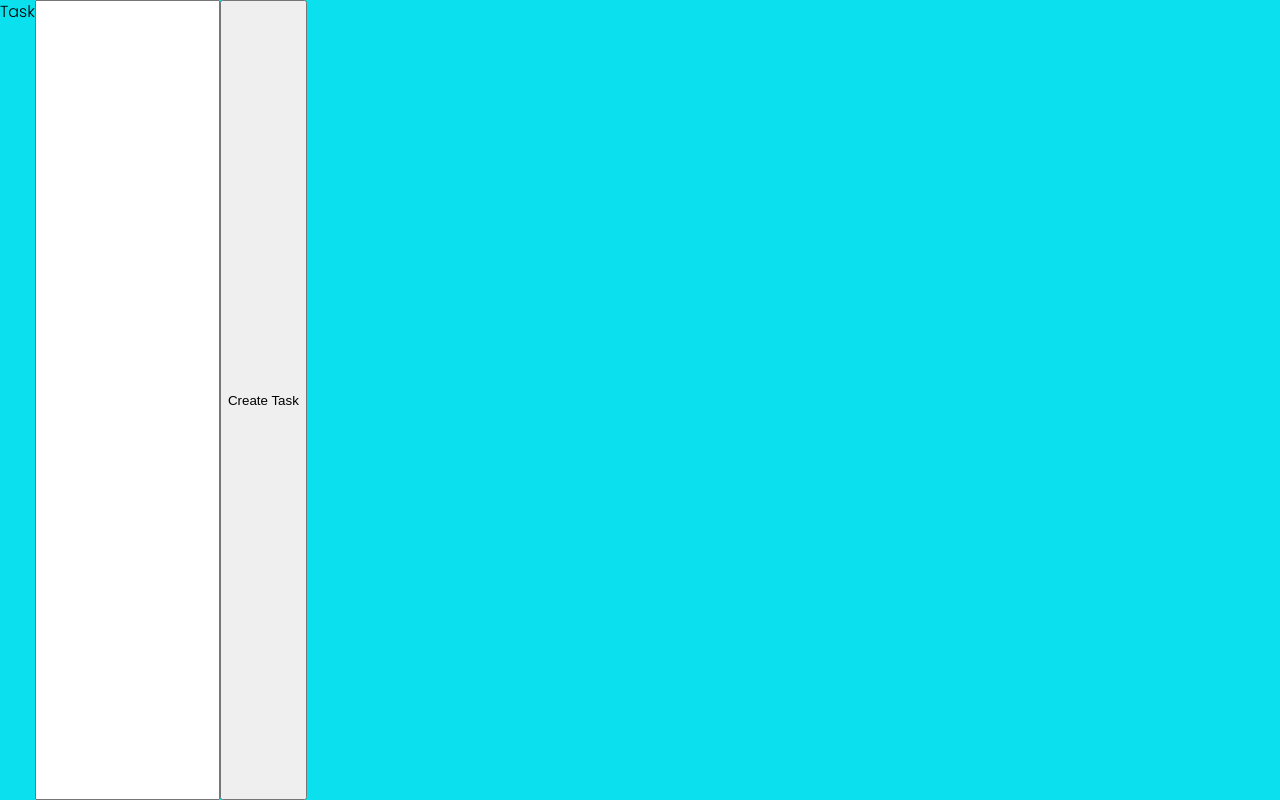
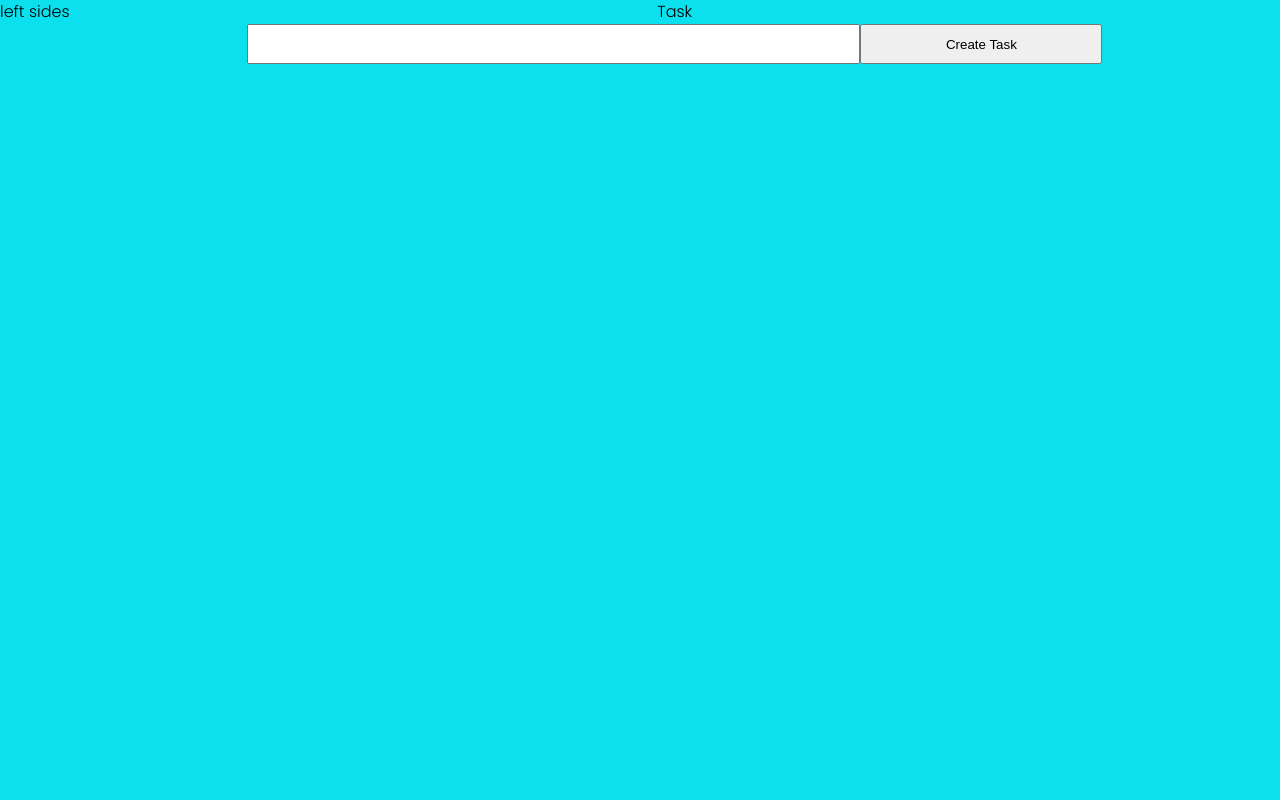
Before and after one commit to wuharry/vue_test_todo, a Vue app: page /todo in a window 1280 px wide. Built offline with nearby package versions, Linux system fonts and the light colour scheme.

Commit message:
ToDo頁面CSS調整

```diff
--- a/src/components/TaskList.vue
+++ b/src/components/TaskList.vue
@@ -1,26 +1,39 @@
 <script setup lang="ts">
-import { ref } from 'vue'
-import { ITask } from '../types/Task'
-import TaskItem from './TaskItem.vue';
+import { ref } from "vue";
+import { ITask } from "../types/Task";
+import TaskItem from "./TaskItem.vue";
 const props = defineProps({
   taskArray: {
     type: Array as () => ITask[],
   },
-})
-const count = ref(0)
-
+});
+const count = ref(0);
 </script>
 
 <template>
-  <input>
+  <div class="taskCreate">
+    <input />
     <button>Create Task</button>
+  </div>
+
   <ul>
-  <li v-for="item in taskArray " :key="item.id">
-    <TaskItem props="item"/>
+    <li v-for="item in taskArray" :key="item.id">
+      <TaskItem props="item" />
     </li>
   </ul>
 </template>
 
 <style scoped>
-
+.taskCreate{
+  display: flex;
+  width: 100%;
+  justify-content: center;
+  height: 2.5em;
+}
+input {
+  width: 50%;
+}
+button {
+  width: 20%;
+}
 </style>
--- a/src/views/ToDoPage.vue
+++ b/src/views/ToDoPage.vue
@@ -47,6 +47,7 @@ defineExpose({
     <div class="container">
         <div class="optionList">
             <!-- 左側 -->
+            left sides
         </div>
         <div class="context">
             <span>Task</span>
@@ -65,13 +66,16 @@ defineExpose({
 }
 
 .jobLister {
-    flex: 4;
+    flex: 5;
     display: grid;
     border: 1px;
 }
 
 .context {
-    flex: 6;
+    flex: 5;
     display: flex;
+    flex-direction: column;
+    // justify-content: center;
+    align-items: center;
 }
 </style>
```
Lines whose indentation alone changed are shown as unchanged.
